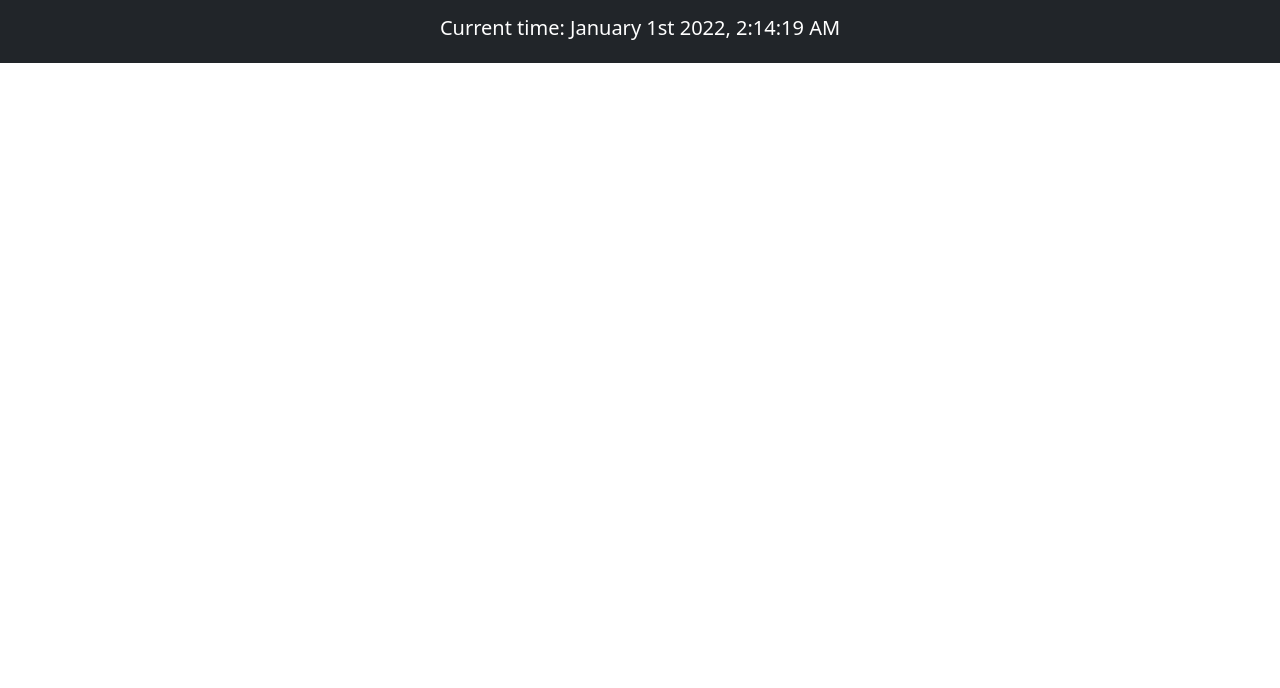
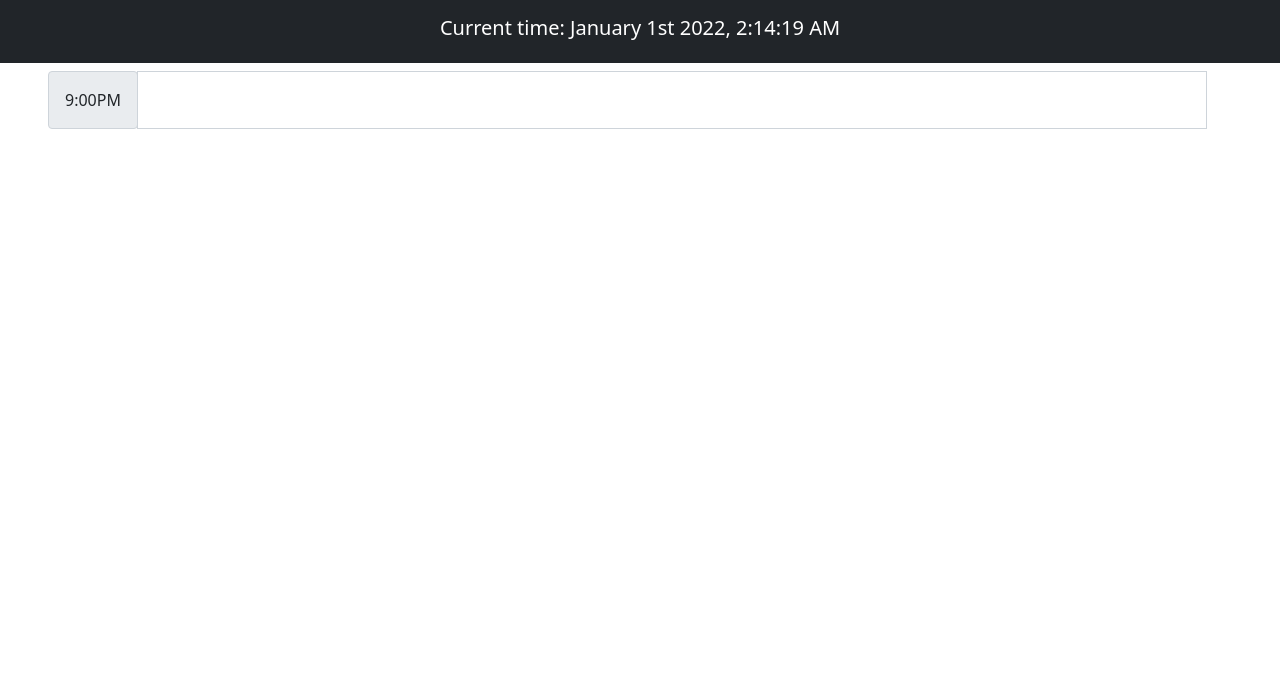
Before and after one commit to jsncorn/work-day-planner, a plain HTML site: page index.html in a window 1280 px wide. Shown: the part 112-800 px from the top of the page. Drawn offline with nearby package versions, Linux system fonts and the light colour scheme.

Commit message:
added one time slot to test

```diff
--- a/index.html
+++ b/index.html
@@ -4,17 +4,26 @@
     <meta charset="UTF-8">
     <meta name="viewport" content="width=device-width, initial-scale=1.0">
     <meta http-equiv="X-UA-Compatible" content="ie=edge">
+    <link href="https://cdn.jsdelivr.net/npm/bootstrap@5.0.2/dist/css/bootstrap.min.css" rel="stylesheet" integrity="sha384-EVSTQN3/azprG1Anm3QDgpJLIm9Nao0Yz1ztcQTwFspd3yD65VohhpuuCOmLASjC" crossorigin="anonymous">
     <link rel='stylesheet' href='style.css'>
-    <link href="https://cdn.jsdelivr.net/npm/bootstrap@5.0.2/dist/css/bootstrap.min.css" rel="stylesheet" integrity="sha384-EVSTQN3/azprG1Anm3QDgpJLIm9Nao0Yz1ztcQTwFspd3yD65VohhpuuCOmLASjC" crossorigin="anonymous">
     <title>Work Planner</title>
 </head>
-<div class="jumbotron jumbotron-fluid bg-dark text-white pb-1 pt-1">
+<header class="jumbotron jumbotron-fluid bg-dark text-white pb-1 pt-1">
     <div class="container text-center">
       <h1 class="display-4 fw-bold">Work Day Scheduler</h1>
       <p class="lead">Hourly work day scheduler to schedule a simple work day.</p>
       <p class='lead'>Current time: <span id='currentTime'></span></p>
     </div>
-  </div>
+  </header>
+
+  <div class="input-group my-2 px-5 ">
+    <div class="input-group-prepend">
+      <div class="input-group-text p-3 time-font">9:00PM</div>
+    </div>
+    <input type="text" class="form-control" id="inlineFormInputGroup" placeholder="">
+    <button class='btn'></span></button>
+</div>
+</div>
 <body>
 
 </body>
```
